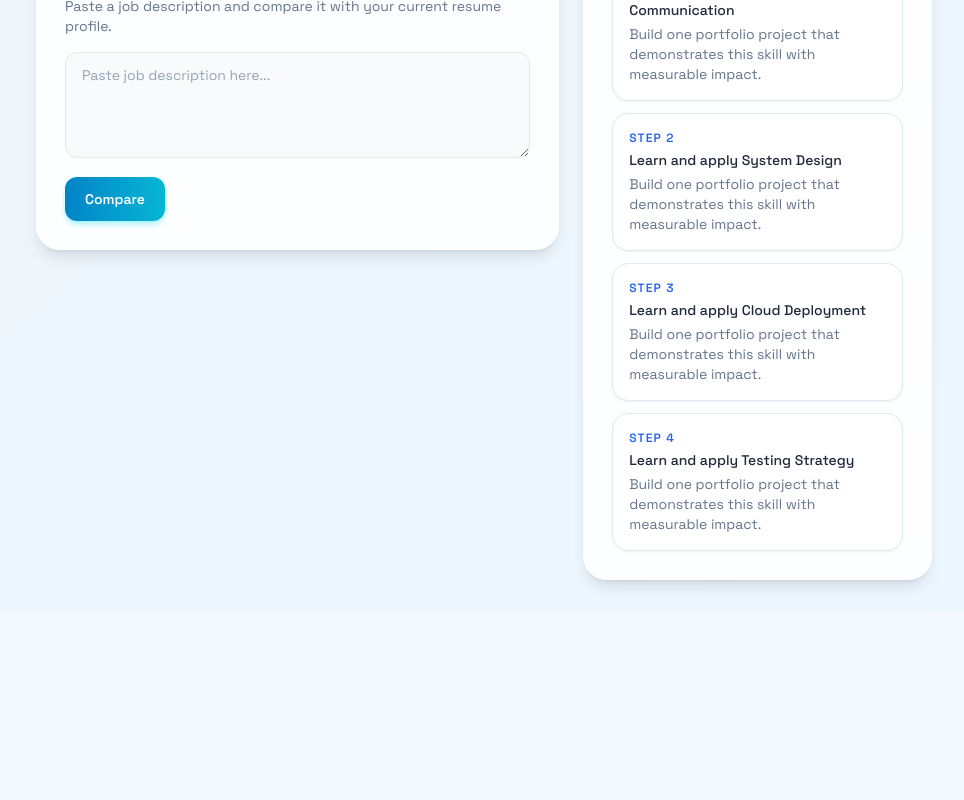
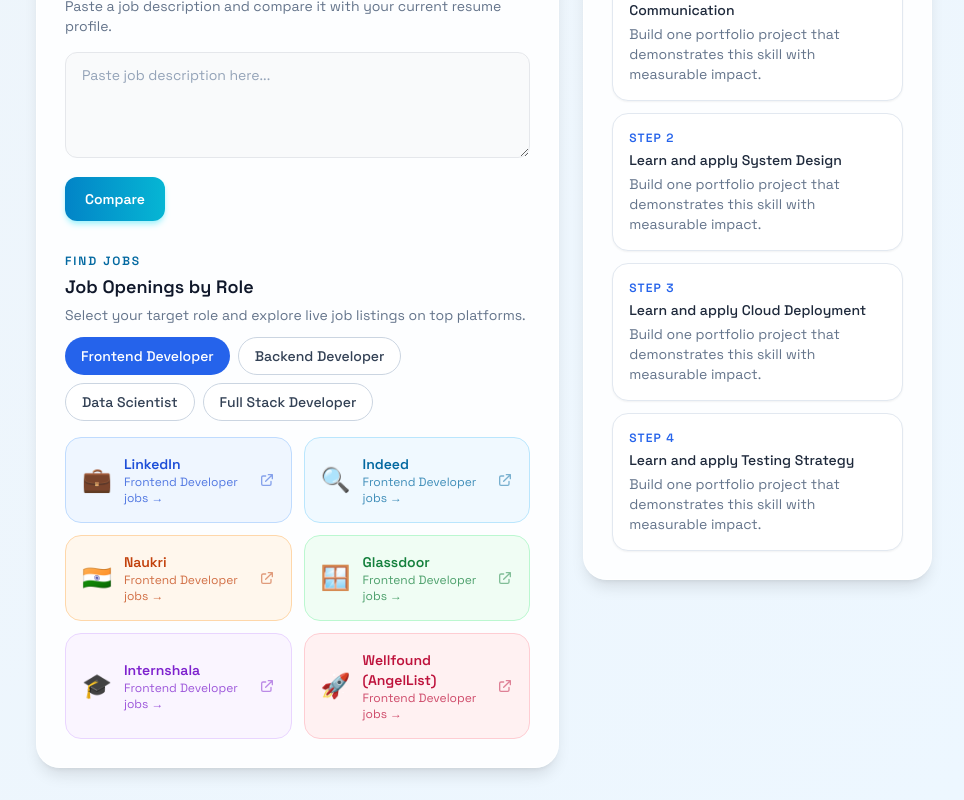
Before and after one commit to Shivadarshan-HM/Ai-resume-skill-gap-analyzer, a React (Create React App) app in the folder frontend/: page /dashboard in a window 1280 px wide. Shown: the part 1346-2146 px from the top of the page, without its empty margins (316-1280 px from the left). Before the commit the page ends 1958 px from the top, so only its background shows below. Built offline with nearby package versions, Linux system fonts and the light colour scheme; sample sign-in values are in the browser's storage.

Commit message:
feat: auto-detect role from job description input

```diff
--- a/frontend/src/components/JobMatch.jsx
+++ b/frontend/src/components/JobMatch.jsx
@@ -1,9 +1,78 @@
 import { useMemo, useState } from "react";
 import { motion } from "framer-motion";
+
+const JOB_SITES = [
+  {
+    name: "LinkedIn",
+    icon: "💼",
+    color: "bg-blue-50 border-blue-200 text-blue-700",
+    getUrl: (role) => `https://www.linkedin.com/jobs/search/?keywords=${encodeURIComponent(role)}`,
+  },
+  {
+    name: "Indeed",
+    icon: "🔍",
+    color: "bg-sky-50 border-sky-200 text-sky-700",
+    getUrl: (role) => `https://www.indeed.com/jobs?q=${encodeURIComponent(role)}`,
+  },
+  {
+    name: "Naukri",
+    icon: "🇮🇳",
+    color: "bg-orange-50 border-orange-200 text-orange-700",
+    getUrl: (role) => `https://www.naukri.com/${encodeURIComponent(role.toLowerCase().replace(/ /g, "-"))}-jobs`,
+  },
+  {
+    name: "Glassdoor",
+    icon: "🪟",
+    color: "bg-green-50 border-green-200 text-green-700",
+    getUrl: (role) => `https://www.glassdoor.com/Job/jobs.htm?sc.keyword=${encodeURIComponent(role)}`,
+  },
+  {
+    name: "Internshala",
+    icon: "🎓",
+    color: "bg-purple-50 border-purple-200 text-purple-700",
+    getUrl: (role) => `https://internshala.com/jobs/keywords-${encodeURIComponent(role.toLowerCase().replace(/ /g, "-"))}`,
+  },
+  {
+    name: "Wellfound (AngelList)",
+    icon: "🚀",
+    color: "bg-rose-50 border-rose-200 text-rose-700",
+    getUrl: (role) => `https://wellfound.com/jobs?q=${encodeURIComponent(role)}`,
+  },
+];
+
+const ROLE_OPTIONS = [
+  "Frontend Developer",
+  "Backend Developer",
+  "Data Scientist",
+  "Full Stack Developer",
+];
+
+// Detect role from job description text
+function detectRoleFromText(text) {
+  const t = text.toLowerCase();
+  if (t.includes("frontend") || t.includes("front-end") || t.includes("react") || t.includes("html") || t.includes("css")) return "Frontend Developer";
+  if (t.includes("backend") || t.includes("back-end") || t.includes("flask") || t.includes("django") || t.includes("node")) return "Backend Developer";
+  if (t.includes("data scientist") || t.includes("machine learning") || t.includes("pandas") || t.includes("numpy") || t.includes("ml")) return "Data Scientist";
+  if (t.includes("full stack") || t.includes("fullstack") || t.includes("full-stack")) return "Full Stack Developer";
+  return null;
+}
 
 function JobMatch({ analysisData }) {
   const [jobDescription, setJobDescription] = useState("");
   const [comparison, setComparison] = useState(null);
+
+  // Auto-select target role from analysisData
+  const targetRole = analysisData?.target_role || null;
+  const defaultRole = targetRole && ROLE_OPTIONS.includes(targetRole) ? targetRole : ROLE_OPTIONS[0];
+  const [selectedRole, setSelectedRole] = useState(defaultRole);
+
+  // Detect role from job description as user types
+  function handleJDChange(e) {
+    const text = e.target.value;
+    setJobDescription(text);
+    const detected = detectRoleFromText(text);
+    if (detected) setSelectedRole(detected);
+  }
 
   const detectedSkills = useMemo(() => analysisData?.found_skills ?? [], [analysisData]);
 
@@ -15,44 +84,30 @@
       setComparison({
         match: 0,
         missingSkills: [],
-        suggestions: ["Paste a job description to compare against your resume."]
+        suggestions: ["Paste a job description to compare against your resume."],
       });
       return;
     }
 
     const jdSkills = [
-      "react",
-      "javascript",
-      "typescript",
-      "python",
-      "flask",
-      "sql",
-      "docker",
-      "aws",
-      "machine learning",
-      "communication",
-      "git"
+      "react", "javascript", "typescript", "python", "flask",
+      "sql", "docker", "aws", "machine learning", "communication", "git",
     ].filter((skill) => text.includes(skill));
 
-    const normalizedDetected = detectedSkills.map((skill) => skill.toLowerCase());
-    const matchedCount = jdSkills.filter((skill) => normalizedDetected.includes(skill)).length;
+    const normalizedDetected = detectedSkills.map((s) => s.toLowerCase());
+    const matchedCount = jdSkills.filter((s) => normalizedDetected.includes(s)).length;
     const match = jdSkills.length ? Math.round((matchedCount / jdSkills.length) * 100) : 0;
-
-    const missingSkills = jdSkills.filter((skill) => !normalizedDetected.includes(skill));
+    const missingSkills = jdSkills.filter((s) => !normalizedDetected.includes(s));
 
     const suggestions = missingSkills.length
       ? [
           `Add resume evidence for: ${missingSkills.slice(0, 4).join(", ")}.`,
           "Mirror the job description wording in project bullets.",
-          "Prioritize achievements with measurable impact."
+          "Prioritize achievements with measurable impact.",
         ]
       : ["Strong alignment found. Add quantifiable outcomes to stand out further."];
 
-    setComparison({
-      match,
-      missingSkills,
-      suggestions
-    });
+    setComparison({ match, missingSkills, suggestions });
   }
 
   return (
@@ -65,17 +120,18 @@
     >
       <p className="text-xs font-semibold uppercase tracking-[0.16em] text-sky-700">Comparison</p>
       <h3 className="text-lg font-semibold text-slate-900">Job Description Match</h3>
-      <p className="mt-1 text-sm text-slate-500">Paste a job description and compare it with your current resume profile.</p>
+      <p className="mt-1 text-sm text-slate-500">
+        Paste a job description and compare it with your current resume profile.
+      </p>
 
       <form onSubmit={handleCompare} className="mt-4 space-y-3">
         <textarea
           value={jobDescription}
-          onChange={(event) => setJobDescription(event.target.value)}
+          onChange={handleJDChange}
           placeholder="Paste job description here..."
           rows={4}
           className="w-full rounded-xl border border-gray-200 bg-gray-50 px-4 py-3 text-sm text-slate-700 outline-none transition duration-300 placeholder:text-slate-400 focus:ring-2 focus:ring-sky-400"
         />
-
         <motion.button
           type="submit"
           className="h-11 rounded-xl bg-gradient-to-r from-sky-600 to-cyan-500 px-5 text-sm font-semibold text-white shadow-md shadow-cyan-200"
@@ -86,7 +142,7 @@
         </motion.button>
       </form>
 
-      {comparison ? (
+      {comparison && (
         <motion.div
           className="mt-4 rounded-2xl border border-slate-200 bg-white p-4 shadow-sm"
           initial={{ opacity: 0, y: 10 }}
@@ -118,7 +174,82 @@
             </ul>
           </div>
         </motion.div>
-      ) : null}
+      )}
+
+      {/* ── Job Sites Section ── */}
+      <div className="mt-8">
+        <p className="text-xs font-semibold uppercase tracking-[0.16em] text-sky-700">Find Jobs</p>
+        <h3 className="mt-1 text-lg font-semibold text-slate-900">Job Openings by Role</h3>
+        <p className="mt-1 text-sm text-slate-500">
+          Select your target role and explore live job listings on top platforms.
+        </p>
+
+        {/* Target role badge */}
+        {targetRole && ROLE_OPTIONS.includes(targetRole) && (
+          <div className="mt-2 inline-flex items-center gap-2 rounded-full border border-sky-200 bg-sky-50 px-3 py-1 text-xs font-medium text-sky-700">
+            🎯 Target Role: {targetRole}
+          </div>
+        )}
+
+        {/* Role selector */}
+        <div className="mt-3 flex flex-wrap gap-2">
+          {/* Primary: target role first */}
+          {targetRole && ROLE_OPTIONS.includes(targetRole) && (
+            <button
+              type="button"
+              onClick={() => setSelectedRole(targetRole)}
+              className={
+                selectedRole === targetRole
+                  ? "rounded-full bg-blue-600 px-4 py-2 text-sm font-medium text-white ring-2 ring-blue-400 ring-offset-1"
+                  : "rounded-full border border-blue-300 bg-blue-50 px-4 py-2 text-sm font-medium text-blue-700"
+              }
+            >
+              ⭐ {targetRole}
+            </button>
+          )}
+
+          {/* Secondary: rest of roles */}
+          {ROLE_OPTIONS.filter((r) => r !== targetRole).map((role) => (
+            <button
+              key={role}
+              type="button"
+              onClick={() => setSelectedRole(role)}
+              className={
+                selectedRole === role
+                  ? "rounded-full bg-blue-600 px-4 py-2 text-sm font-medium text-white"
+                  : "rounded-full border border-slate-300 bg-white px-4 py-2 text-sm font-medium text-slate-700"
+              }
+            >
+              {role}
+            </button>
+          ))}
+        </div>
+
+        {/* Job site cards */}
+        <div className="mt-4 grid gap-3 sm:grid-cols-2">
+          {JOB_SITES.map((site, index) => (
+            <motion.a
+              key={site.name}
+              href={site.getUrl(selectedRole)}
+              target="_blank"
+              rel="noopener noreferrer"
+              className={`flex items-center gap-3 rounded-2xl border p-4 transition hover:-translate-y-0.5 hover:shadow-md ${site.color}`}
+              initial={{ opacity: 0, y: 10 }}
+              animate={{ opacity: 1, y: 0 }}
+              transition={{ delay: index * 0.05 }}
+            >
+              <span className="text-2xl">{site.icon}</span>
+              <div className="flex-1">
+                <p className="text-sm font-semibold">{site.name}</p>
+                <p className="text-xs opacity-75">{selectedRole} jobs →</p>
+              </div>
+              <svg className="h-4 w-4 opacity-50" fill="none" viewBox="0 0 24 24" stroke="currentColor">
+                <path strokeLinecap="round" strokeLinejoin="round" strokeWidth={2} d="M10 6H6a2 2 0 00-2 2v10a2 2 0 002 2h10a2 2 0 002-2v-4M14 4h6m0 0v6m0-6L10 14" />
+              </svg>
+            </motion.a>
+          ))}
+        </div>
+      </div>
     </motion.section>
   );
 }
```
